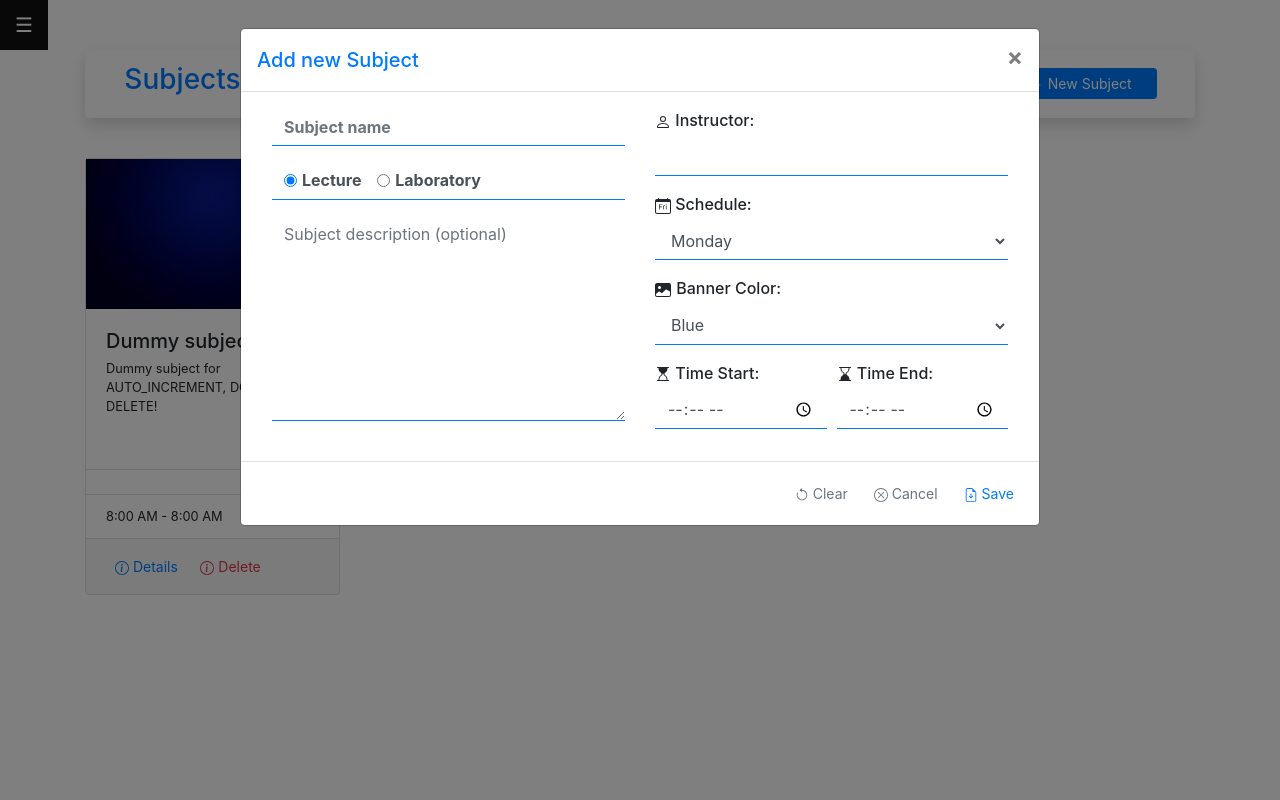
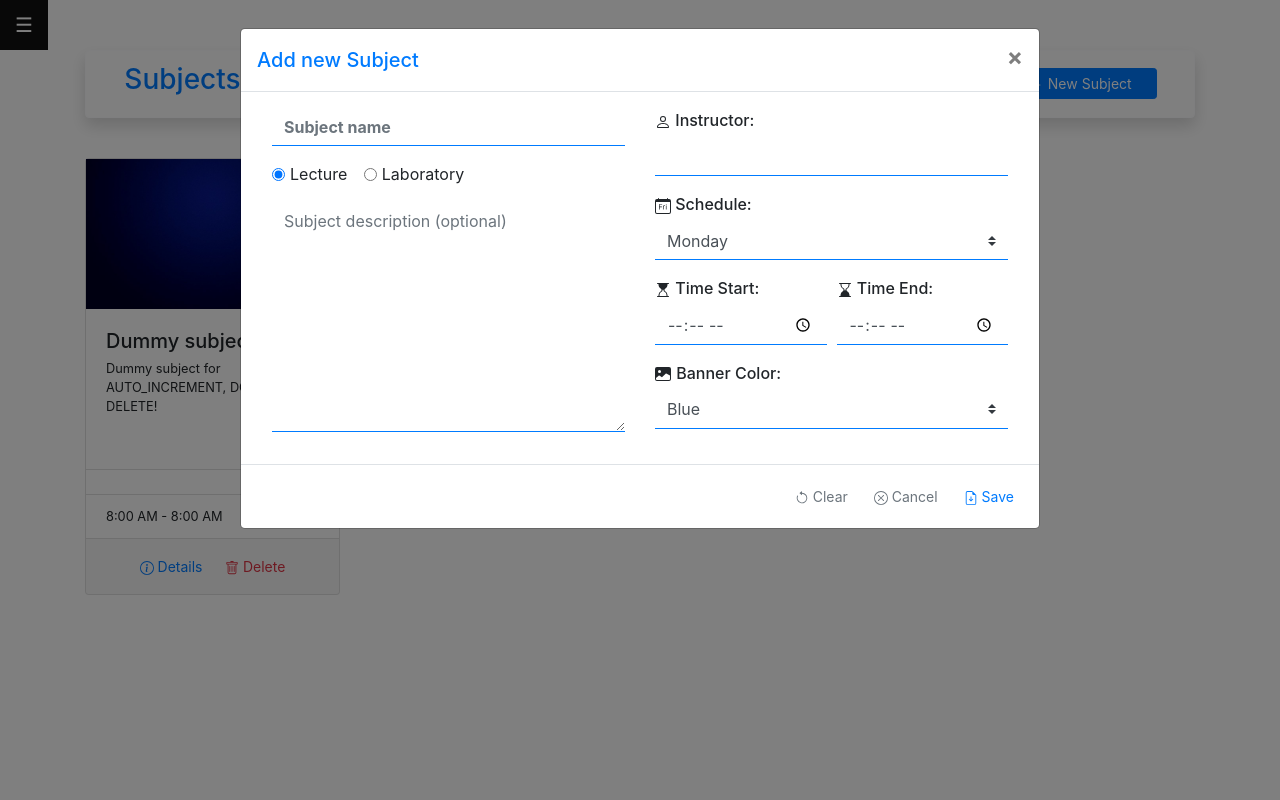
Before and after one commit to jvc1019/Zest, a PHP site: page /src/subjects.php in a window 1280 px wide, after a click on "New Subject". Run offline with PHP 8.4, Linux system fonts and the light colour scheme; a user stored in the database is signed in; data comes from the database, SQL or seed files in the repository.

Commit message:
Changed the layout of the add subjects modal at subjects.php, also edited classes of the note name and tags in notes_full.php and notes_editor.php.

```diff
--- a/src/notes_list.php
+++ b/src/notes_list.php
@@ -6,7 +6,7 @@
         $result = $conn->query($query);
         if (!($result->num_rows > 0)) { ?>
 
-            <h6 class="text-center">☜(ﾟヮﾟ☜) There's nothing around here. You're all set!</h6>
+            <h6 class="text-center">☜(ﾟヮﾟ☜) There's nothing around here. Add some notes!</h6>
 
             <?php
         } else {
--- a/src/subjects.php
+++ b/src/subjects.php
@@ -75,7 +75,7 @@ include("notification.php");
                                         </div>
                                         <!-- Subject Type -->
                                         <div class="form-group">
-                                            <div class="form-control font-weight-bold border-primary border-top-0 border-left-0 border-right-0 rounded-0">
+                                            <!-- <div class="form-control font-weight-bold border-primary border-top-0 border-left-0 border-right-0 rounded-0"> -->
                                             <div class="form-check form-check-inline">
                                                 <input class="form-check-input" type="radio" name="subjectType" id="addLecture" value="Lecture" checked>
                                                 <label class="form-check-label" for="addLecture">Lecture</label>
@@ -84,11 +84,11 @@ include("notification.php");
                                                 <input class="form-check-input" type="radio" name="subjectType" id="addLaboratory" value="Laboratory">
                                                 <label class="form-check-label" for="addLaboratory">Laboratory</label>
                                             </div>
-                                            </div>
+                                            <!-- </div> -->
                                         </div>
                                         <!-- Subject Description -->
                                         <div class="form-group">
-                                            <textarea class="form-control border-primary border-top-0 border-left-0 border-right-0 rounded-0" id="addSubjectDesc" name="subjectDesc" placeholder="Subject description (optional)" rows="8"></textarea>
+                                            <textarea class="form-control border-primary border-top-0 border-left-0 border-right-0 rounded-0" id="addSubjectDesc" name="subjectDesc" placeholder="Subject description (optional)" rows="9"></textarea>
                                         </div>
                                     </div>
                                     <div class="col-sm-6 task_Date">
@@ -116,7 +116,7 @@ include("notification.php");
                                                 Schedule:
                                             </label>
                                             <div class="input-group">
-                                                <select id="addSubjectDay" class="form-control text-truncate border-primary border-top-0 border-left-0 border-right-0 rounded-0" name="subjectDay">
+                                                <select id="addSubjectDay" class="custom-select text-truncate border-primary border-top-0 border-left-0 border-right-0 rounded-0" name="subjectDay">
                                                     <option selected>Monday</option>
                                                     <option>Tuesday</option>
                                                     <option>Wednesday</option>
@@ -127,29 +127,7 @@ include("notification.php");
                                                 </select>
                                             </div>
                                         </div>
-
-                                        <div class="form-group">
-                                            <label for="addSubjectDay" class="form-label h6">
-                                                <!--  Image/Banner Icon -->
-                                                <svg width="1.0625em" height="1em" viewBox="0 0 17 16" class="bi bi-image-fill" fill="currentColor" xmlns="http://www.w3.org/2000/svg">
-                                                    <path fill-rule="evenodd" d="M.002 3a2 2 0 0 1 2-2h12a2 2 0 0 1 2 2v10a2 2 0 0 1-2 2h-12a2 2 0 0 1-2-2V3zm1 9l2.646-2.354a.5.5 0 0 1 .63-.062l2.66 1.773 3.71-3.71a.5.5 0 0 1 .577-.094L15.002 9.5V13a1 1 0 0 1-1 1h-12a1 1 0 0 1-1-1v-1zm5-6.5a1.5 1.5 0 1 1-3 0 1.5 1.5 0 0 1 3 0z"/>
-                                                </svg>
-
-                                                Banner Color:
-                                            </label>
-                                            <div class="input-group">
-                                                <select id="addSubjectDay" class="form-control text-truncate border-primary border-top-0 border-left-0 border-right-0 rounded-0" name="subjectDay">
-                                                    <option selected>Blue</option>
-                                                    <option>Gold</option>
-                                                    <option>Color 3</option>
-                                                    <option>Color 4</option>
-                                                    <!-- <option>Friday</option>
-                                                    <option>Saturday</option>
-                                                    <option>Sunday</option> -->
-                                                </select>
-                                            </div>
-                                        </div>
-
+                                        <!-- Start and End time -->
                                         <div class="form-group">
                                             <div class="form-row">
                                                 <div class="col">
@@ -170,6 +148,28 @@ include("notification.php");
                                                     </label>
                                                     <input class="form-control text-truncate border-primary border-top-0 border-left-0 border-right-0 rounded-0" id="addSubjectTimeEnd" type="time" name="subjectTimeEnd">
                                                 </div>
+                                            </div>
+                                        </div>
+                                        <!-- Banner -->
+                                        <div class="form-group">
+                                            <label for="addSubjectDay" class="form-label h6">
+                                                <!--  Image/Banner Icon -->
+                                                <svg width="1.0625em" height="1em" viewBox="0 0 17 16" class="bi bi-image-fill" fill="currentColor" xmlns="http://www.w3.org/2000/svg">
+                                                    <path fill-rule="evenodd" d="M.002 3a2 2 0 0 1 2-2h12a2 2 0 0 1 2 2v10a2 2 0 0 1-2 2h-12a2 2 0 0 1-2-2V3zm1 9l2.646-2.354a.5.5 0 0 1 .63-.062l2.66 1.773 3.71-3.71a.5.5 0 0 1 .577-.094L15.002 9.5V13a1 1 0 0 1-1 1h-12a1 1 0 0 1-1-1v-1zm5-6.5a1.5 1.5 0 1 1-3 0 1.5 1.5 0 0 1 3 0z" />
+                                                </svg>
+
+                                                Banner Color:
+                                            </label>
+                                            <div class="input-group">
+                                                <select id="addSubjectDay" class="custom-select text-truncate border-primary border-top-0 border-left-0 border-right-0 rounded-0" name="subjectDay">
+                                                    <option selected>Blue</option>
+                                                    <option>Gold</option>
+                                                    <option>Color 3</option>
+                                                    <option>Color 4</option>
+                                                    <!-- <option>Friday</option>
+                                                    <option>Saturday</option>
+                                                    <option>Sunday</option> -->
+                                                </select>
                                             </div>
                                         </div>
                                     </div>
@@ -229,8 +229,7 @@ include("notification.php");
             if (!($result->num_rows > 0)) { ?>
                 <h6>No subjects</h6>
                 <?php
-            }
-            else{
+            } else {
                 while ($subjects = $result->fetch_assoc()) { ?>
 
                     <!--Cards Section-->
@@ -249,11 +248,11 @@ include("notification.php");
                         <!--List (Kitchen Sink)-->
                         <ul class="list-group list-group-flush">
                             <li class="list-group-item small"><?php echo $subjects['subject_Day']; ?></li>
-                                <li class="list-group-item small"><?php echo date('g:i A', strtotime($subjects['subject_Time_Start'])); ?> - <?php echo date('g:i A', strtotime($subjects['subject_Time_End']));?></li>
+                            <li class="list-group-item small"><?php echo date('g:i A', strtotime($subjects['subject_Time_Start'])); ?> - <?php echo date('g:i A', strtotime($subjects['subject_Time_End'])); ?></li>
                         </ul>
 
                         <!--Card Footer-->
-                            <div class="card-footer">
+                        <div class="card-footer text-center">
                             <a href="#detailsSubjectModal<?php echo $subjects['subject_ID']; ?>" data-toggle="modal" class="btn text-primary btn-sm">
                                 <span>
                                     <svg width="1em" height="1em" viewBox="0 0 16 16" class="bi bi-info-circle" fill="currentColor" xmlns="http://www.w3.org/2000/svg">
@@ -265,10 +264,9 @@ include("notification.php");
                             </a>
                             <a href="#deleteSubjectModal<?php echo $subjects['subject_ID']; ?>" data-toggle="modal" class="btn text-danger btn-sm">
                                 <span>
-                                        <svg width="1em" height="1em" viewBox="0 0 16 16" class="bi bi-info-circle" fill="currentColor" xmlns="http://www.w3.org/2000/svg">
-                                            <path fill-rule="evenodd" d="M8 15A7 7 0 1 0 8 1a7 7 0 0 0 0 14zm0 1A8 8 0 1 0 8 0a8 8 0 0 0 0 16z" />
-                                            <path d="M8.93 6.588l-2.29.287-.082.38.45.083c.294.07.352.176.288.469l-.738 3.468c-.194.897.105 1.319.808 1.319.545 0 1.178-.252 1.465-.598l.088-.416c-.2.176-.492.246-.686.246-.275 0-.375-.193-.304-.533L8.93 6.588z" />
-                                            <circle cx="8" cy="4.5" r="1" />
+                                    <svg width="1em" height="1em" viewBox="0 0 16 16" class="bi bi-trash" fill="currentColor" xmlns="http://www.w3.org/2000/svg">
+                                        <path d="M5.5 5.5A.5.5 0 0 1 6 6v6a.5.5 0 0 1-1 0V6a.5.5 0 0 1 .5-.5zm2.5 0a.5.5 0 0 1 .5.5v6a.5.5 0 0 1-1 0V6a.5.5 0 0 1 .5-.5zm3 .5a.5.5 0 0 0-1 0v6a.5.5 0 0 0 1 0V6z" />
+                                        <path fill-rule="evenodd" d="M14.5 3a1 1 0 0 1-1 1H13v9a2 2 0 0 1-2 2H5a2 2 0 0 1-2-2V4h-.5a1 1 0 0 1-1-1V2a1 1 0 0 1 1-1H6a1 1 0 0 1 1-1h2a1 1 0 0 1 1 1h3.5a1 1 0 0 1 1 1v1zM4.118 4L4 4.059V13a1 1 0 0 0 1 1h6a1 1 0 0 0 1-1V4.059L11.882 4H4.118zM2.5 3V2h11v1h-11z" />
                                     </svg>
                                 </span>Delete
                             </a>
```
Also changed, not shown: src/notes_editor.php (+8 -2 lines), src/notes_full.php (+8 -2 lines). Lines whose indentation alone changed are shown as unchanged.
